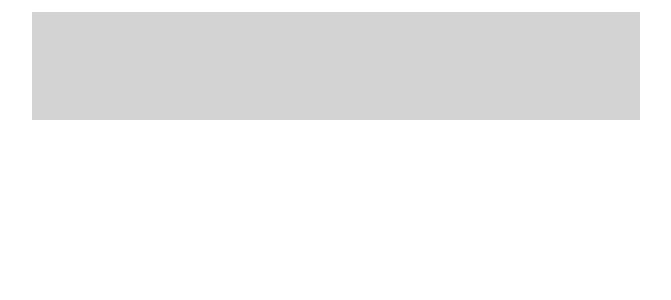
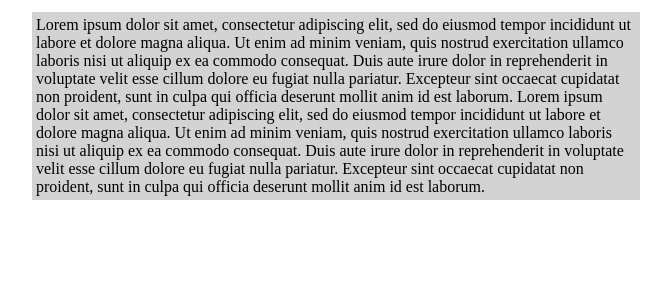
Before and after one commit to cameronDz/more-less-medium-app, a React (Create React App) app: page / in a window 1280 px wide. Shown: the top 300 px of the page, without its empty margins (304-975 px from the left). Built offline with nearby package versions, Linux system fonts and the light colour scheme.

Commit message:
add some basic text display

```diff
--- a/src/App.js
+++ b/src/App.js
@@ -1,6 +1,13 @@
-const App = () => {
+const copyStart = "Lorem ipsum dolor sit amet, consectetur adipiscing elit, sed do eiusmod tempor incididunt ut labore et dolore magna aliqua. Ut enim ad minim veniam, quis nostrud exercitation ullamco laboris nisi ut aliquip ex ea commodo consequat.";
+const copyEnd= "Duis aute irure dolor in reprehenderit in voluptate velit esse cillum dolore eu fugiat nulla pariatur. Excepteur sint occaecat cupidatat non proident, sunt in culpa qui officia deserunt mollit anim id est laborum. Lorem ipsum dolor sit amet, consectetur adipiscing elit, sed do eiusmod tempor incididunt ut labore et dolore magna aliqua. Ut enim ad minim veniam, quis nostrud exercitation ullamco laboris nisi ut aliquip ex ea commodo consequat. Duis aute irure dolor in reprehenderit in voluptate velit esse cillum dolore eu fugiat nulla pariatur. Excepteur sint occaecat cupidatat non proident, sunt in culpa qui officia deserunt mollit anim id est laborum.";
+
+const App = ({ isLongCopy = true }) => {
+  const text = `${copyStart} ${isLongCopy ? copyEnd : ""}`;
   return (
     <div className="root">
+      <div className="text-display">
+        {text}
+      </div>
     </div>
   );
 };
--- a/src/index.css
+++ b/src/index.css
@@ -5,3 +5,8 @@
   padding: 4px;
   width: 600px;
 }
+
+.root .text-display {
+  font-size: 16px;
+  line-height: 18px;
+}
```
